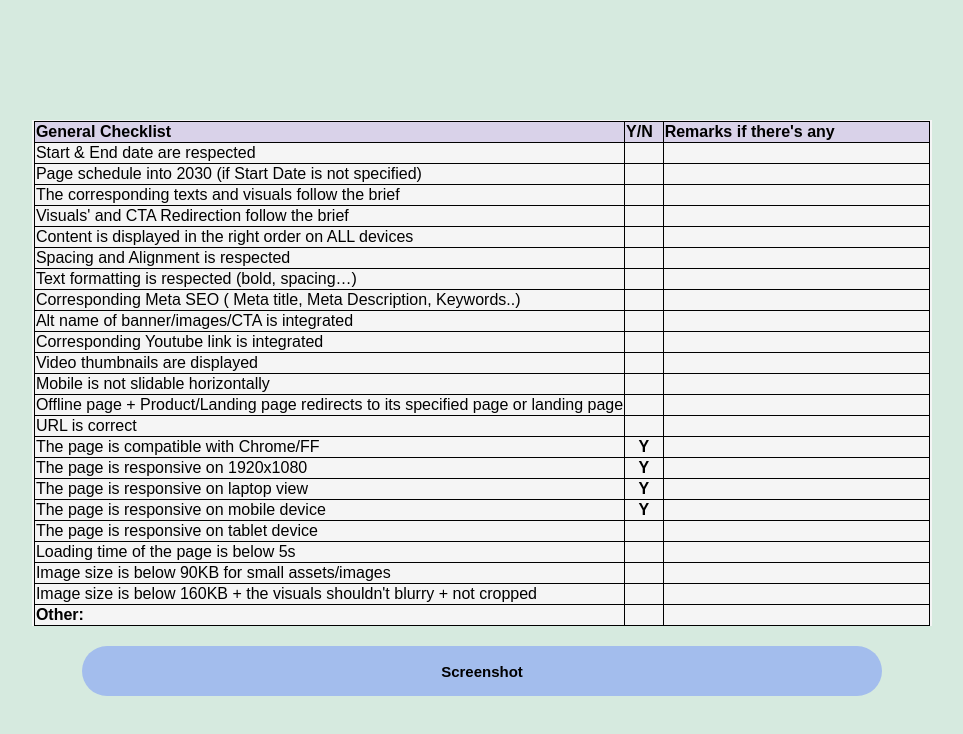
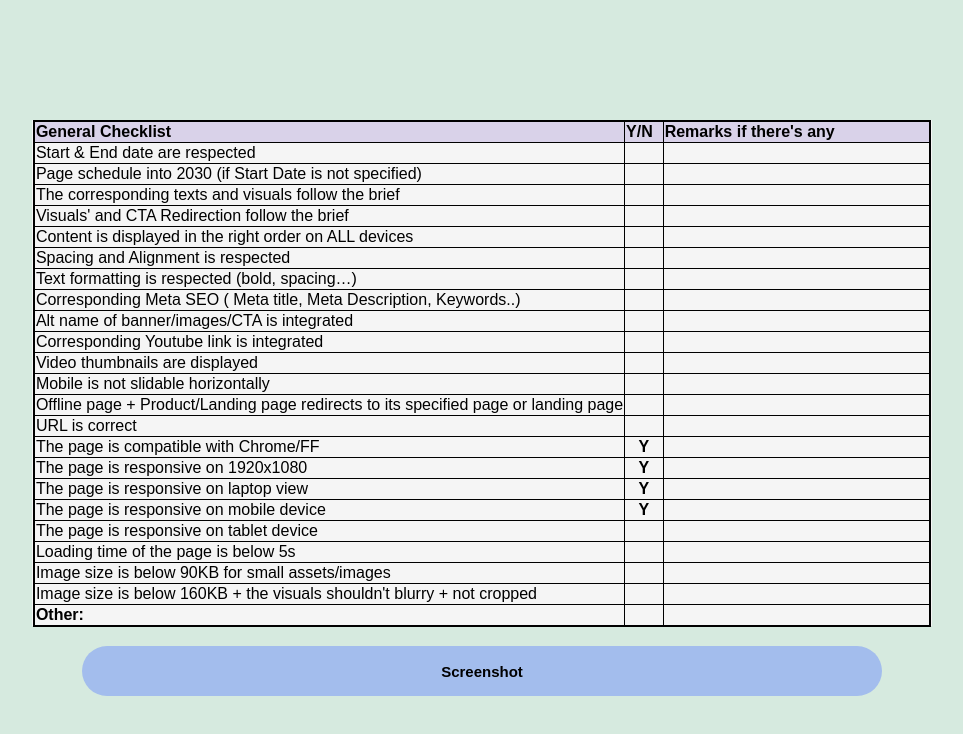
Before and after one commit to wwqwwwqqq/checklist.github.io, a plain HTML site: page general.html in a window 1280 px wide. Shown: the whole page, without its empty margins (158-1121 px from the left). Drawn offline with Linux system fonts and the light colour scheme.

Commit message:
Update style.css

```diff
--- a/style.css
+++ b/style.css
@@ -1,4 +1,5 @@
 @import url('https://fonts.googleapis.com/css2?family=Poppins:wght@200;300;400;500;600;700;800;900&display=swap');
+
 
 body{
 	display: flex;
@@ -8,6 +9,12 @@ body{
 	gap: 20px 0;
 	min-height: 100vh;
 	background: #d6eadf;
+
+}
+
+table, th, td {
+	border: 2px solid black;
+	border-collapse: collapse;
 
 }
 
```
